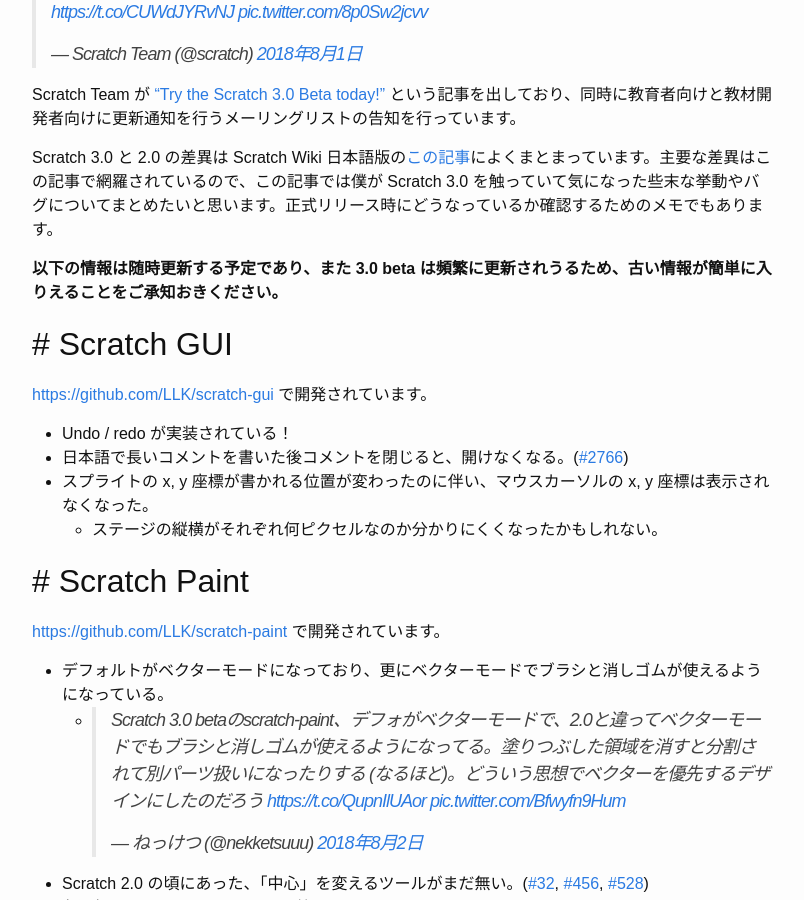
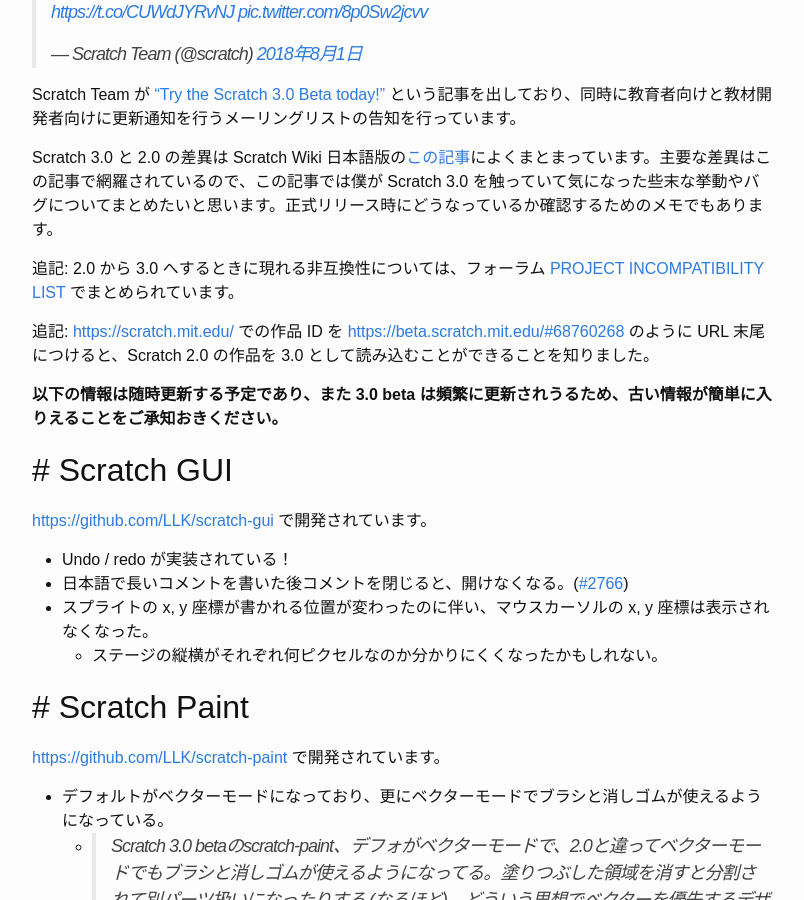
Before and after one commit to nekketsuuu/nekketsuuu.github.io, a Jekyll site: the page built from entries/_posts/2018-08-03-scratch-3-beta.md, in a window 1280 px wide and 900 px high, scrolled down 360 px. Shown: the whole window, without its empty margins (238-1042 px from the left). Built offline with Jekyll 4.4.1, drawn with Linux system fonts in a browser that asks for light colours; formulas are drawn with MathJax 3; comment, search, counter and statistics services are not loaded.

Commit message:
[Entry #6] update

```diff
--- a/entries/_posts/2018-08-03-scratch-3-beta.md
+++ b/entries/_posts/2018-08-03-scratch-3-beta.md
@@ -13,6 +13,10 @@
 Scratch Team が ["Try the Scratch 3.0 Beta today!"](https://medium.com/scratchteam-blog/try-the-scratch-3-0-beta-today-b50a05d63348) という記事を出しており、同時に教育者向けと教材開発者向けに更新通知を行うメーリングリストの告知を行っています。
 
 Scratch 3.0 と 2.0 の差異は Scratch Wiki 日本語版の[この記事](https://ja.scratch-wiki.info/wiki/Scratch_3.0)によくまとまっています。主要な差異はこの記事で網羅されているので、この記事では僕が Scratch 3.0 を触っていて気になった些末な挙動やバグについてまとめたいと思います。正式リリース時にどうなっているか確認するためのメモでもあります。
+
+追記: 2.0 から 3.0 へするときに現れる非互換性については、フォーラム [PROJECT INCOMPATIBILITY LIST](https://scratch.mit.edu/discuss/topic/308114/) でまとめられています。
+
+追記: <https://scratch.mit.edu/> での作品 ID を <https://beta.scratch.mit.edu/#68760268> のように URL 末尾につけると、Scratch 2.0 の作品を 3.0 として読み込むことができることを知りました。
 
 **以下の情報は随時更新する予定であり、また 3.0 beta は頻繁に更新されうるため、古い情報が簡単に入りえることをご承知おきください。**
 
```
